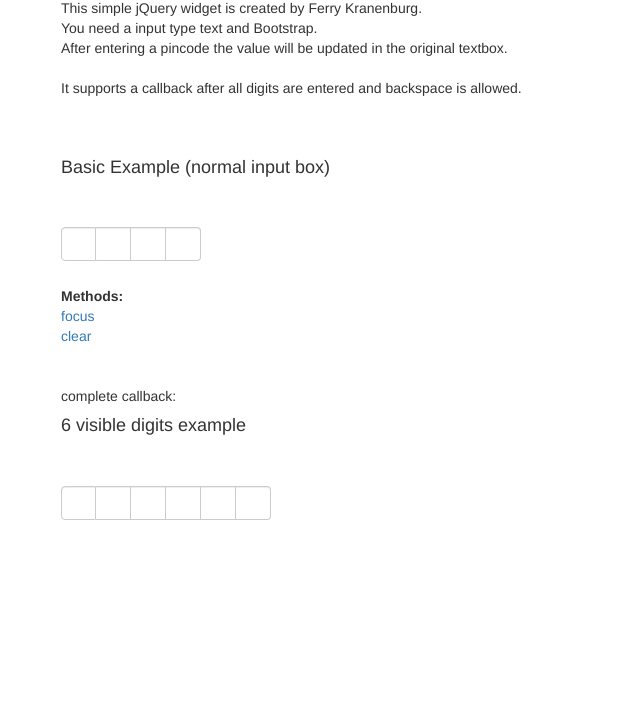
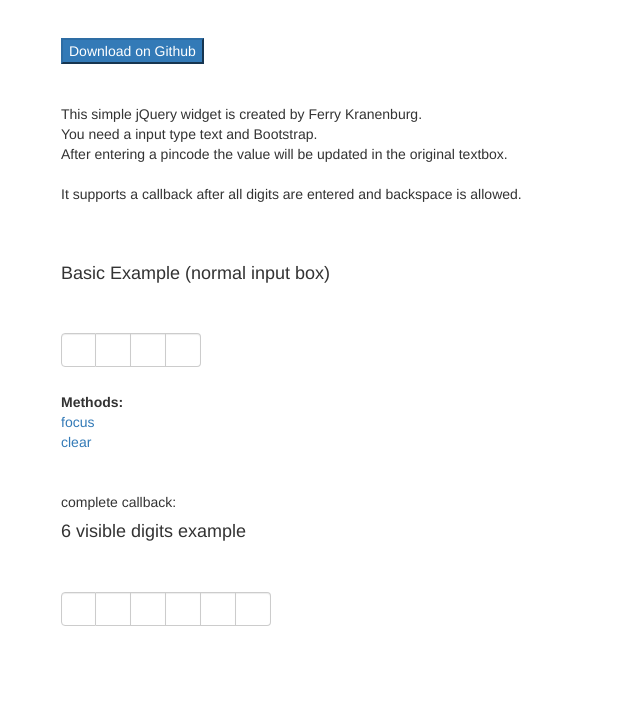
Before and after one commit to fkranenburg/bootstrap-pincode-input, a plain HTML site: page index.html in a window 1280 px wide. Shown: the part 72-800 px from the top of the page, without its empty margins (24-664 px from the left). Drawn offline with nearby package versions, Linux system fonts and the light colour scheme.

Commit message:
Added download on github button

```diff
--- a/index.html
+++ b/index.html
@@ -44,6 +44,12 @@
         <div class="container-fluid">
             <div class="row">
                 <div class="col-md-12">
+                	<br/>
+                	<br/>
+                	<button onclick="javascript:location.href = 'https://github.com/fkranenburg/bootstrap-pincode-input'" class="btn-primary"> Download on Github</button>
+                	<br/>
+                	<br/>
+                	<br/>
                 	<p>
                 		This simple jQuery widget is created by Ferry Kranenburg.<br/>
                 		You need a input type text and Bootstrap.<br/>
```
